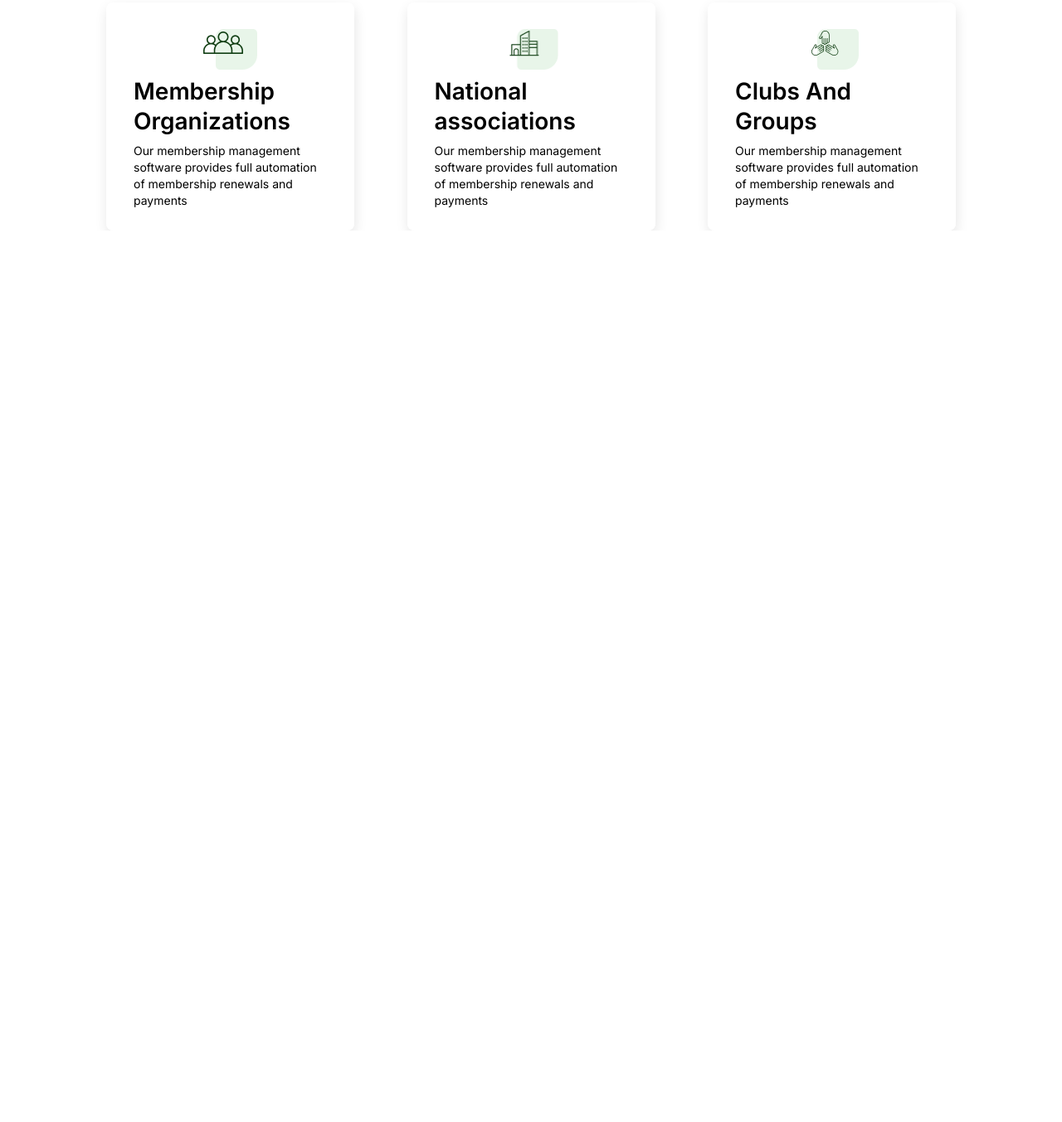
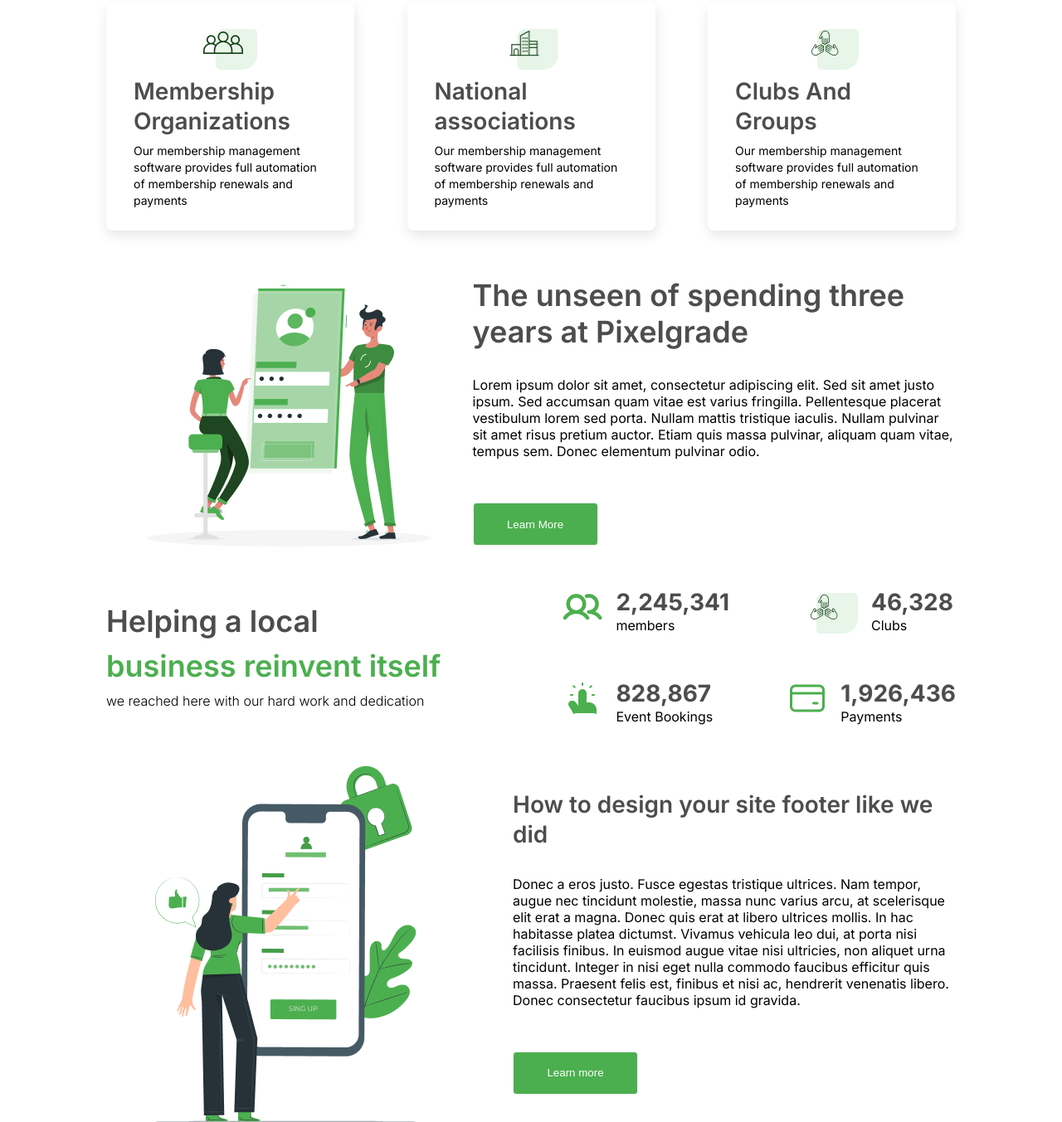
Before and after one commit to THESOURCEC0D3/Axia-project2, a plain HTML site: page index.html in a window 1280 px wide. Shown: the part 566-1919 px from the top of the page at 83% size. Before the commit the page ends 844 px from the top, so only its background shows below. Drawn offline with Linux system fonts and the light colour scheme.

Commit message:
remaining three sections

```diff
--- a/index.html
+++ b/index.html
@@ -42,7 +42,7 @@
 
         <!--this is the left side-->
         <div class="left">
-            <h2>Lessons and insights</h2>
+            <h2 class="lessons">Lessons and insights</h2>
             <h2><span>from 8 years</span></h2>
             <p>where to grow your business as a photographer: site or social media?</p>
             <button>Register</button>
@@ -83,5 +83,86 @@
         </div>
     </section>
     </div>
+
+    <div class="container">
+        <section class="section3">
+        <div classs="phone-image">
+        <img src="Images\rafiki.jpg" width="441.53px" height="328.99px">
+        </div>
+        <div class="side-text" >
+           <p class="head">The unseen of spending three years at Pixelgrade</p>
+           <p>Lorem ipsum dolor sit amet, consectetur adipiscing elit. Sed sit amet justo ipsum. Sed accumsan quam vitae est varius fringilla. Pellentesque placerat vestibulum lorem sed porta. Nullam mattis tristique iaculis. Nullam pulvinar sit amet risus pretium auctor. Etiam quis massa pulvinar, aliquam quam vitae, tempus sem. Donec elementum pulvinar odio.</p>
+           <button class="learn-more">Learn More</button>
+        </div>
+        </section>
+    </div>
+
+    <div class="container background">
+        <section class="section4">
+            <div class="left">
+            <p class="firstline">Helping a local</p>
+            <p><span>business reinvent itself</span></p>
+            <p>we reached here with our hard work and dedication</p>
+            </div>
+
+            <div class="right">
+                <div class="top">
+                    <div class="members">
+                        <div>
+                            <img src="Images\Icon (4).png" alt="members">
+                        </div>
+                        <div>
+                            <p class="num">2,245,341</p>
+                            <p>members</p>
+                        </div>
+                    </div>
+
+                    <div class="hands">
+                        <div>
+                            <img src="Images\Icon (3).png" alt="clubs">
+                        </div>
+                        <div>
+                            <p class="num">46,328</p>
+                            <p>Clubs</p>
+                        </div>
+                    </div>
+                </div>
+                <div class="bottom">
+                    <div class="event">
+                        <div>
+                            <img src="Images\Icon (5).png" alt="number of bookings">
+                        </div>
+                        <div>
+                      <p class="num">828,867</p>
+                      <p>Event Bookings</p>
+                      </div>
+                    </div>
+                    <div class="payments">
+                      <div>
+                        <img src="Images\Icon (6).png">
+                      </div>
+                      <div>
+                        <p class="num">1,926,436</p>
+                        <p>Payments</p>
+                      </div>
+                    </div>
+                </div>
+            </div>
+        </section>
+    </div>
+
+    <div class="container">
+        <section class="section5">
+           <div class="left">
+            <img src="Images\pana.png" alt="woman pressing a phone">
+           </div>
+
+           <div class="right">
+            <p class="head">How to design your site footer like we did </p>
+            <p>Donec a eros justo. Fusce egestas tristique ultrices. Nam tempor, augue nec tincidunt molestie, massa nunc varius arcu, at scelerisque elit erat a magna. Donec quis erat at libero ultrices mollis. In hac habitasse platea dictumst. Vivamus vehicula leo dui, at porta nisi facilisis finibus. In euismod augue vitae nisi ultricies, non aliquet urna tincidunt. Integer in nisi eget nulla commodo faucibus efficitur quis massa. Praesent felis est, finibus et nisi ac, hendrerit venenatis libero. Donec consectetur faucibus ipsum id gravida.</p>
+            <button>Learn more</button>
+           </div>
+        </section>
+    </div>
 </body>
 </html>
--- a/style.css
+++ b/style.css
@@ -77,10 +77,14 @@ a{
     gap: 10px;
 }
 
+.left .lessons{
+    color: rgba(77, 77, 77, 1);
+}
+
 h2{
     font-size: 64px;
     font-weight: 600;
-    color: rgb(63, 62, 62);
+    color: rgba(77, 77, 77, 1);
     line-height: 76px;
 }
 
@@ -123,6 +127,7 @@ button{
     font-size: 36px;
     font-weight: 600;
     line-height: 44px;
+    color: rgba(77, 77, 77, 1);
 }
 
 .section2header .secondline{
@@ -142,6 +147,7 @@ button{
     font-size: 28px;
     line-height: 36px;
     font-weight: 600;
+    color: rgba(77, 77, 77, 1);
 }
 
 .body{
@@ -197,3 +203,115 @@ button{
  padding-bottom: 24px;
  padding-left: 32px;
 }
+
+.section3{
+    margin-top:52px;
+    display: flex;
+    justify-content: space-between;
+    align-items: center;
+}
+
+.side-text{
+    display: flex;
+    flex-direction: column;
+    gap: 32px;
+}
+
+.section3 .head{
+    font-size: 36px;
+    font-weight: 600;
+    line-height: 44px;
+    color: rgba(77, 77, 77, 1);
+}
+
+.side-text button{
+    background-color: rgba(76, 175, 79, 1);
+    width: 151px;
+    height: 52px;
+    border-radius: 4px;
+}
+
+.section4{
+    display: flex;
+    justify-content: space-between;
+    align-items: center;
+    margin-top: 45px;
+}
+
+.section4  .firstline{
+   font-size: 36px;
+   font-weight: 600;
+   line-height: 44px;
+   color:rgba(77, 77, 77, 1) ;
+}
+
+.section4 span{
+   font-size: 36px;
+   font-weight: 600;
+   line-height: 44px;
+   color:rgba(76, 175, 79, 1) ;
+}
+
+.section4 .right{
+    display: flex;
+    flex-direction: column;
+    gap: 50px;
+}
+
+.section4 .right .num{
+    font-size: 28px;
+    font-weight: 700;
+    line-height: 36px;
+    color:rgba(77, 77, 77, 1) ;
+}
+
+.section4 .right .top{
+    display: flex;
+    gap: 90px;
+}
+
+.section4 .right .top .members{
+    display: flex;
+    gap: 16px;
+}
+
+.section4 .right .top .hands{
+    display: flex;
+    gap: 16px;
+}
+
+.section4 .right .bottom{
+    display: flex;
+    gap: 90px;
+}
+
+.section4 .right .bottom .event{
+    display: flex;
+    gap: 16px;
+}
+
+.section4 .right .bottom .payments{
+    display: flex;
+    gap: 16px;
+}
+
+.section5{
+    display: flex;
+    justify-content:space-between;
+    align-items: center;
+    gap: 3rem;
+    margin-top: 45px;
+}
+
+.section5 .right{
+    display: flex;
+    flex-direction: column;
+    gap: 32px;
+}
+
+.section5 .right button{
+    background-color: rgba(76, 175, 79, 1);
+    width: 151px;
+    height: 52px;
+    border-radius: 4px;
+}
```
Also changed, not shown: Images/Icon (4).png (added), Images/Icon (5).png (added), Images/Icon (6).png (added), Images/pana.png (added), Images/rafiki.jpg (added).
